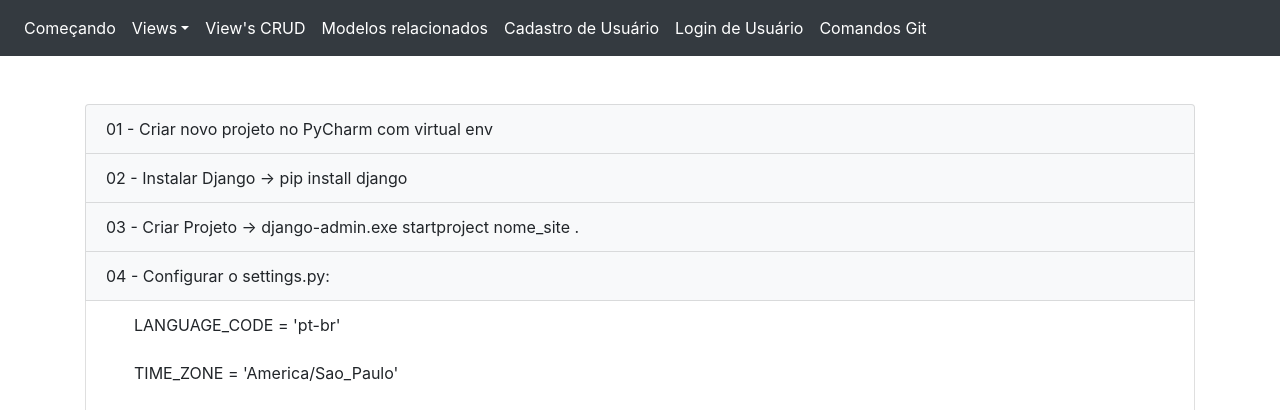
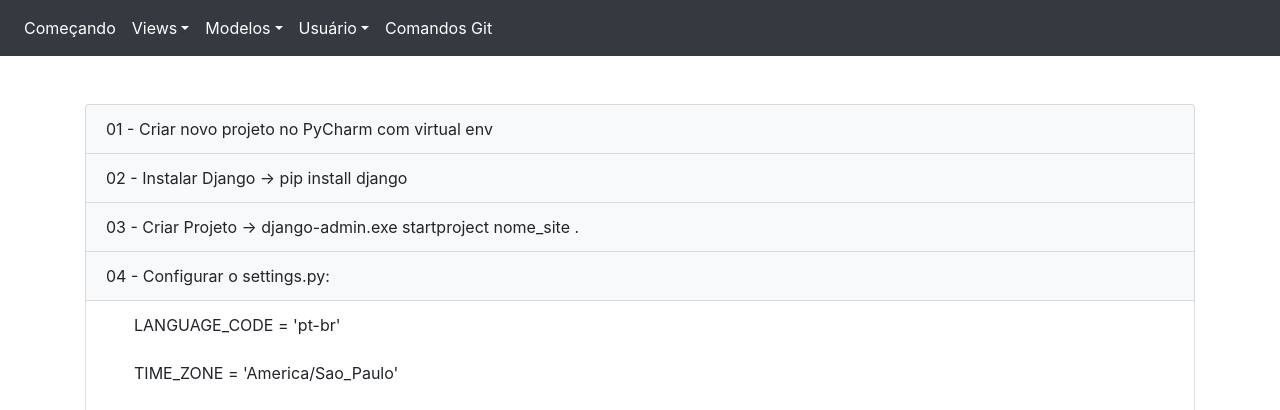
Before and after one commit to katiri/Django, a Django app: page / in a window 1280 px wide. Shown: the top 410 px of the page. Run offline with Django 3.2, Linux system fonts and the light colour scheme; parts of the project's set-up code (start-up, migrations or seed data) failed here and were passed over.

Commit message:
Nona versão, técnicas para consultar banco de forma personalizada

```diff
--- a/central/templates/base.html
+++ b/central/templates/base.html
@@ -25,27 +25,26 @@
                         <a class="dropdown-item" href="{% url 'DefIndex' %}">View baseada em função</a>
                     </div>
                 </li>
-                <li class="nav-item">
-                    <a class="nav-link text-white" href="{% url 'LendoBanco' %}">View's CRUD</a>
+                <li class="nav-item text-white dropdown">
+                    <a class="nav-link text-white dropdown-toggle" data-toggle="dropdown" href="#">Modelos</a>
+                    <div class="dropdown-menu">
+                        <a class="dropdown-item" href="{% url 'LendoBanco' %}">ClassBasedView's CRUD</a>
+                        <a class="dropdown-item" href="{% url 'ConsultaPersonalizada' %}">Consultando banco de dados</a>
+                        <a class="dropdown-item" href="{% url 'LendoCampoRelacionado' %}">Modelos relacionados</a>
+                    </div>
                 </li>
-                <li class="nav-item">
-                    <a class="nav-link text-white" href="{% url 'LendoCampoRelacionado' %}">Modelos relacionados</a>
+                <li class="nav-item text-white dropdown">
+                    <a class="nav-link text-white dropdown-toggle" data-toggle="dropdown" href="#">Usuário</a>
+                    <div class="dropdown-menu">
+                        {% if not user.is_authenticated %}
+                            <a class="dropdown-item" href="{% url 'CadastroDeUsuario' %}">Cadastro de Usuário</a>
+                            <a class="dropdown-item" href="{% url 'LoginDeUsuario' %}">Login de Usuário</a>
+                        {% else %}
+                            <a class="dropdown-item" href="{% url 'LogoutDeUsuario' %}">Logout de Usuário</a>
+                            <a class="dropdown-item" href="{% url 'DadosDoUsuario' %}">Dados do Usuário</a>
+                        {% endif %}
+                    </div>
                 </li>
-                <li class="nav-item">
-                    <a class="nav-link text-white" href="{% url 'CadastroDeUsuario' %}">Cadastro de Usuário</a>
-                </li>
-                {% if not user.is_authenticated %}
-                    <li class="nav-item">
-                        <a class="nav-link text-white" href="{% url 'LoginDeUsuario' %}">Login de Usuário</a>
-                    </li>
-                {% else %}
-                    <li class="nav-item">
-                        <a class="nav-link text-white" href="{% url 'LogoutDeUsuario' %}">Logout de Usuário</a>
-                    </li>
-                    <li class="nav-item">
-                        <a class="nav-link text-white" href="{% url 'DadosDoUsuario' %}">Dados do Usuário</a>
-                    </li>
-                {% endif %}
                 <li class="nav-item">
                     <a class="nav-link text-white" href="{% url 'ComandosGit' %}">Comandos Git</a>
                 </li>
--- a/central/urls.py
+++ b/central/urls.py
@@ -15,9 +15,10 @@ urlpatterns = [
     path('deletandoexemplo/<slug:slug>/', ExemploDelete.as_view(), name='ExemploDelete'),
     path('cadastrouser/', CadastroDeUsuario.as_view(), name='CadastroDeUsuario'),
     path('loginuser/', LoginDeUsuario.as_view(), name='LoginDeUsuario'),
-    path('logoutuser/', LogoutDeUsuario, name='LogoutDeUsuario'),
+    path('logoutuser/', logoutdeusuario, name='LogoutDeUsuario'),
     path('dadosdousuario/', DadosDoUsuario.as_view(), name='DadosDoUsuario'),
     path('trocadesenha/', TrocaDeSenha.as_view(), name='TrocaDeSenha'),
-    path('def/', DefView, name='DefIndex'),
+    path('consultapersonalizada/', consultapersonalizada, name='ConsultaPersonalizada'),
+    path('def/', defview, name='DefIndex'),
     path('git/', Git.as_view(), name='ComandosGit'),
 ] + static(settings.MEDIA_URL, document_root=settings.MEDIA_ROOT)
--- a/central/views.py
+++ b/central/views.py
@@ -29,7 +29,7 @@ class ClassView(TemplateView):
         context['texto_link'] = 'Documentação de Views baseadas em classes'
         return context
 
-def DefView(request):
+def defview(request):
     context = {
         'title': 'Aprendendo Django',
         'texto': 'Olá mundo com DefView',
@@ -189,7 +189,7 @@ class LoginDeUsuario(FormView):
             return super().form_invalid(form)
 
 @login_required(login_url='LoginDeUsuario')
-def LogoutDeUsuario(request):
+def logoutdeusuario(request):
     logout(request)
     return redirect('LoginDeUsuario')
 
@@ -251,3 +251,51 @@ class LendoCampoRelacionadoItem(DetailView):
         context = super().get_context_data(**kwargs)
         context['title'] = 'Exibição de campo relacionado item'
         return context
+
+def consultapersonalizada(request):
+    # consultando tudo
+    exemplos1 = Exemplo.objects.all()
+    # consultando objeto específico
+    exemplos2 = Exemplo.objects.get(chave_unica='47d50c1c-59ff-40e1-ab26-2b845abe3a5a')
+    # filtrando consulta
+    exemplos3 = Exemplo.objects.filter(booleano=True)
+    # exemplos3 = Exemplo.objects.filter(frase__exact=teste) # correspondência exata
+    # exemplos3 = Exemplo.objects.filter(frase__iexact=Teste) # uma correspondência que não diferencia maiúsculas de minúsculas
+    # exemplos3 = Exemplo.objects.filter(frase__contains=est) # teste de contenção
+    # exemplos3 = Exemplo.objects.filter(frase__icontains=EsT) # teste de contenção sem distinção entre maiúsculas e minúsculas
+    # exemplos3 = Exemplo.objects.filter(frase__startwith=t) # começa com
+    # exemplos3 = Exemplo.objects.filter(frase__istartwith=T) # começa com, sem distinção entre maiúsculas e minúsculas
+    # exemplos3 = Exemplo.objects.filter(frase__endwith=e) # começa com
+    # exemplos3 = Exemplo.objects.filter(frase__iendwith=E) # termina com, sem distinção entre maiúsculas e minúsculas
+    # ordenando consulta (para inverter, podemos usar '-inteiro')
+    exemplos4 = Exemplo.objects.order_by('inteiro')
+    # consultando primeiro item da tabela
+    exemplos5 = Exemplo.objects.first()
+    # consultando último item da tabela
+    exemplos6 = Exemplo.objects.last()
+    # contando os objetos
+    exemplos7 = Exemplo.objects.count()
+    # excluindo determinado item de uma consulta
+    exemplos8 = Exemplo.objects.exclude(chave_unica='a73b4c8d-173e-4b8a-92e2-9b19b8c9a18c')
+    # limitando resultados de uma consulta
+    exemplos9 = Exemplo.objects.all()[:2] # dois primeiros
+    # exemplos9 = Exemplo.objects.all()[1:3] # do segundo ao terceiro objeto
+
+    # para mais exemplos consultar documentação https://docs.djangoproject.com/en/3.0/topics/db/queries/
+
+
+    context = {
+        'title': 'Consulta no banco personalizada',
+        # 'opções': dir(Exemplo.objects),
+        'exemplo1': exemplos1,
+        'exemplo2': exemplos2,
+        'exemplo3': exemplos3,
+        'exemplo4': exemplos4,
+        'exemplo5': exemplos5,
+        'exemplo6': exemplos6,
+        'exemplo7': exemplos7,
+        'exemplo8': exemplos8,
+        'exemplo9': exemplos9,
+    }
+
+    return render(request, 'consultapersonalizada.html', context)
```
Also changed, not shown: central/templates/consultapersonalizada.html (added, +53 -0 lines).
